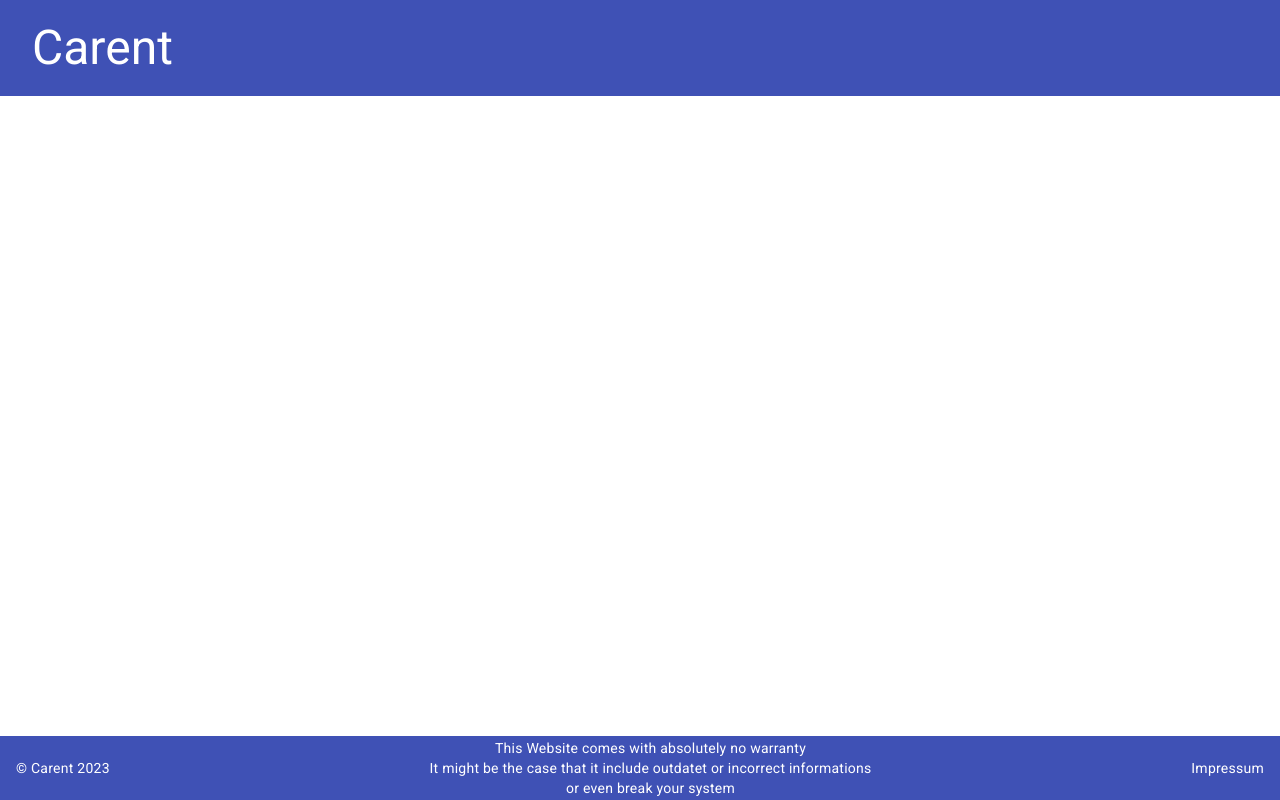
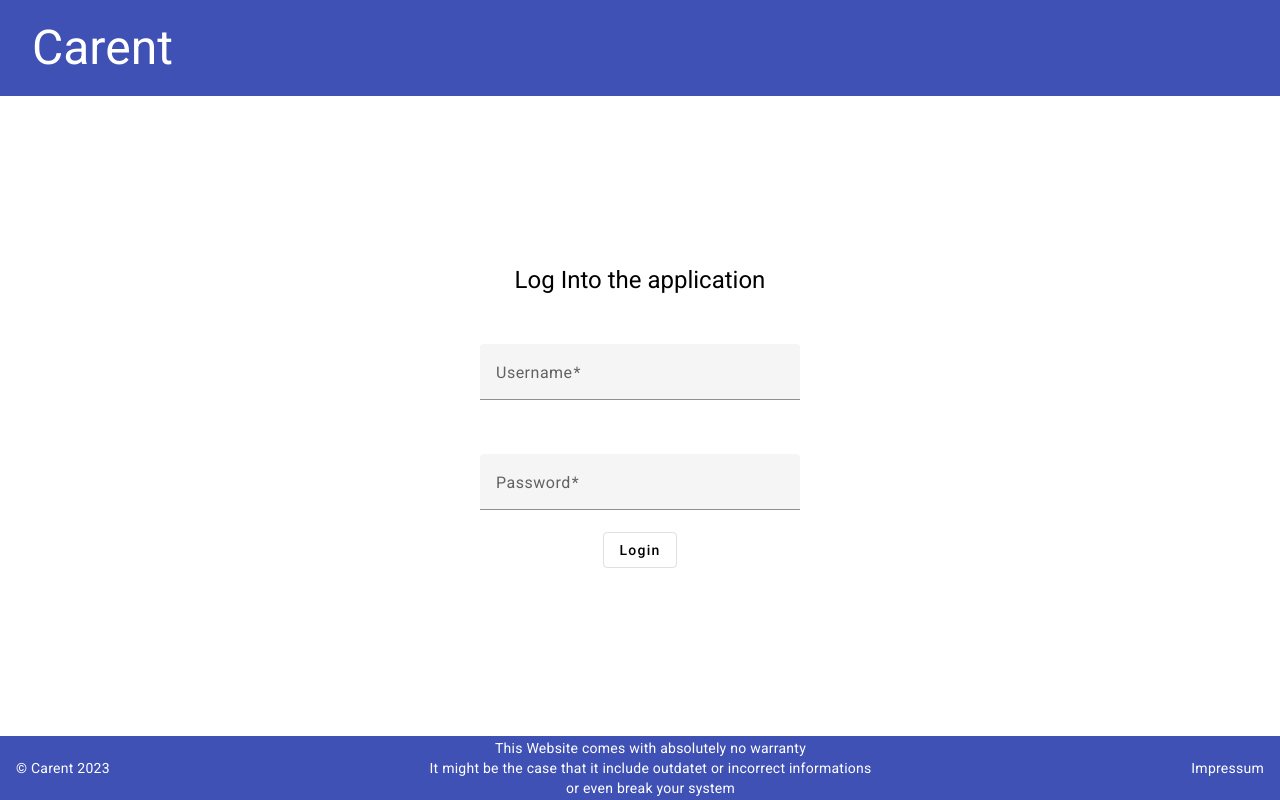
Before and after one commit to bbzblit/m426-ui, an Angular app: page /login in a window 1280 px wide. Before the commit this address led to /. Built offline with nearby package versions, Linux system fonts and the light colour scheme.

Commit message:
Login commit

```diff
--- a/src/app/app-routing.module.ts
+++ b/src/app/app-routing.module.ts
@@ -1,9 +1,11 @@
 import { NgModule } from '@angular/core';
 import { RouterModule, Routes } from '@angular/router';
 import { CarTableComponent } from './pages/car-table/car-table.component';
+import { LoginComponent } from './pages/login/login.component';
 
 const routes: Routes = [
-  {path: "car", pathMatch: "full", component: CarTableComponent }
+  {path: "car", pathMatch: "full", component: CarTableComponent },
+  {path: "login", pathMatch: "full", component: LoginComponent},
 ];
 
 @NgModule({
--- /dev/null
+++ b/src/app/pages/login/login.component.html
@@ -0,0 +1,15 @@
+<div id="login-form-wrapper">
+    <form  id="login-form">
+        <h1>Log Into the application</h1>
+        <mat-form-field class="login-form-field">
+            <mat-label>Username</mat-label>
+            <input #username matInput required>
+        </mat-form-field>
+
+        <mat-form-field class="login-form-field">
+            <mat-label>Password</mat-label>
+            <input #password type="password" matInput required>
+        </mat-form-field>
+        <button (click)="login($event,username.value, password.value)" mat-stroked-button>Login</button>
+    </form>
+</div>
--- /dev/null
+++ b/src/app/pages/login/login.component.less
@@ -0,0 +1,15 @@
+#login-form-wrapper{
+    height: 100%;
+}
+#login-form{
+    display: flex;
+    align-items: center;
+    justify-content: center;
+    flex-direction: column;
+    height: 100%;
+}
+
+.login-form-field{
+    width: 20rem;
+    margin-top: 2rem;
+}
--- /dev/null
+++ b/src/app/pages/login/login.component.ts
@@ -0,0 +1,23 @@
+import { Component } from '@angular/core';
+import { MatSnackBar } from '@angular/material/snack-bar';
+import { Router } from '@angular/router';
+import { UserService } from 'src/app/service/user.service';
+
+@Component({
+  selector: 'app-login',
+  templateUrl: './login.component.html',
+  styleUrls: ['./login.component.less']
+})
+export class LoginComponent {
+
+  constructor(private userService: UserService, private _snackBar: MatSnackBar, private router: Router){}
+
+  login(event: Event, username: string, password: string){
+    event.preventDefault();
+    this.userService.login(username, password).subscribe({
+      next: () => this.router.navigate(['car']),
+      error: () =>  this._snackBar.open("Wrong Username or Password", "Okay")
+    })
+  }
+
+}
--- /dev/null
+++ b/src/app/service/user.service.ts
@@ -0,0 +1,15 @@
+import { HttpClient } from '@angular/common/http';
+import { Injectable } from '@angular/core';
+
+@Injectable({
+  providedIn: 'root'
+})
+export class UserService {
+
+  constructor(private http: HttpClient) { }
+
+  public login(username: string, password: string){
+    return this.http.post("/api/v1/login", {username: username, password: password});
+  }
+
+}
```
Also changed, not shown: src/app/app.module.ts (+8 -3 lines), 2 other files (tests, documents, lock files or other folders).
